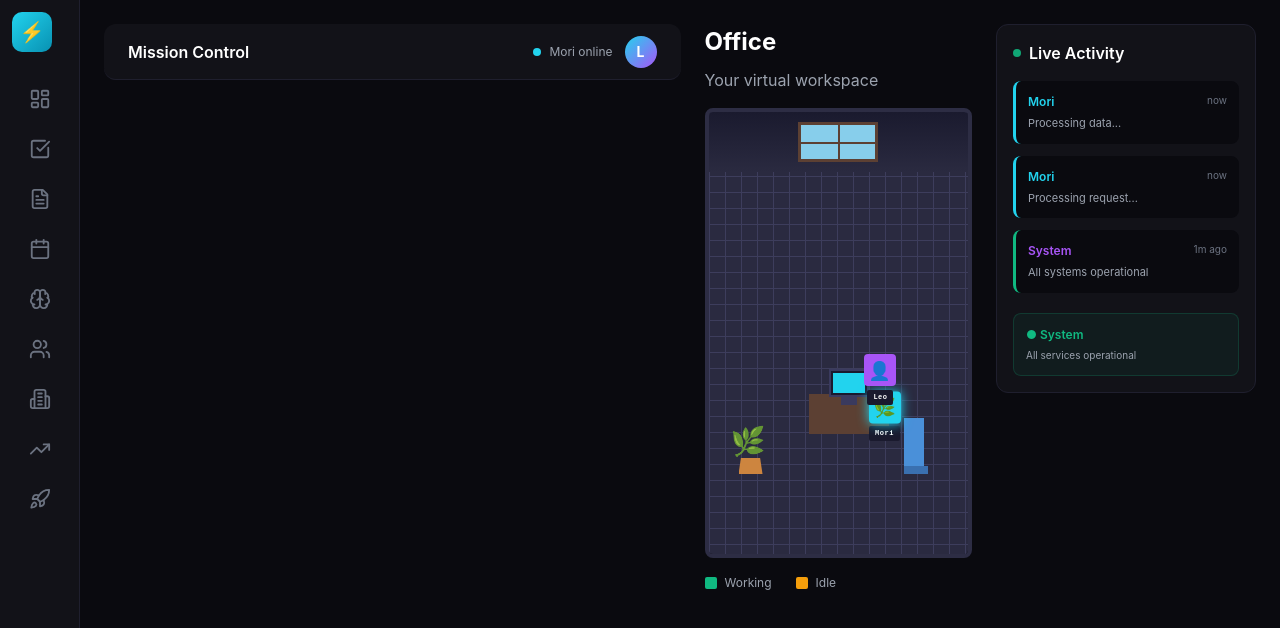
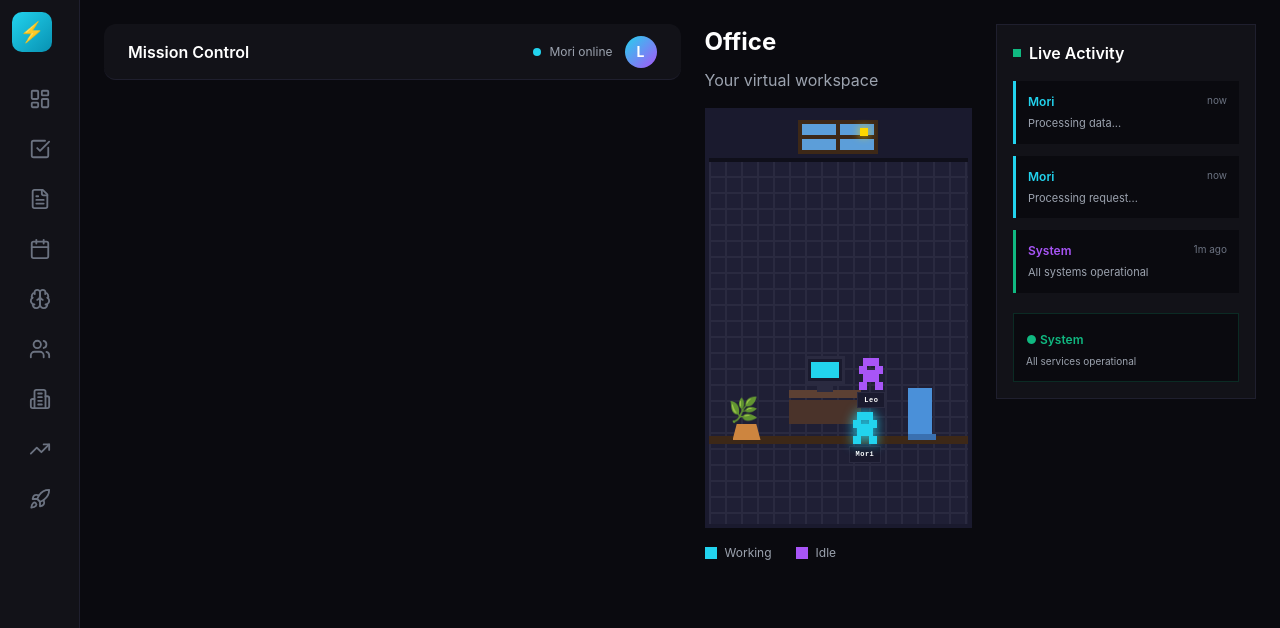
Before and after one commit to leopb3876/mission-control, a Next.js app: page /office in a window 1280 px wide. Shown: the top 628 px of the page. Built offline with nearby package versions, Linux system fonts and the light colour scheme.

Commit message:
True pixel art office (SVG sprites, blocky designs)

```diff
--- a/src/app/office/page.tsx
+++ b/src/app/office/page.tsx
@@ -21,10 +21,24 @@ type Activity = {
   time: string;
 };
 
+// Pixel art sprite data (simple 8x8 pixel characters)
+const createPixelCharacter = (color: string) => (
+  <svg width="32" height="32" viewBox="0 0 8 8" style={{ imageRendering: "pixelated" }}>
+    <rect x="2" y="0" width="4" height="1" fill={color} />
+    <rect x="1" y="1" width="6" height="1" fill={color} />
+    <rect x="1" y="2" width="2" height="2" fill={color} />
+    <rect x="5" y="2" height="2" width="2" fill={color} />
+    <rect x="2" y="3" width="4" height="3" fill={color} />
+    <rect x="1" y="4" width="6" height="3" fill={color} />
+    <rect x="1" y="6" width="2" height="2" fill={color} />
+    <rect x="5" y="6" width="2" height="2" fill={color} />
+  </svg>
+);
+
 export default function OfficePage() {
   const [agents, setAgents] = useState<Agent[]>([
-    { id: "mori", name: "Mori", emoji: "🌿", status: "working", x: 160, y: 280, targetX: 160, targetY: 280, color: "#22d3ee" },
-    { id: "leo", name: "Leo", emoji: "👤", status: "idle", x: 340, y: 300, targetX: 340, targetY: 300, color: "#a855f7" },
+    { id: "mori", name: "Mori", emoji: "🌿", status: "working", x: 140, y: 300, targetX: 140, targetY: 300, color: "#22d3ee" },
+    { id: "leo", name: "Leo", emoji: "👤", status: "idle", x: 380, y: 320, targetX: 380, targetY: 320, color: "#a855f7" },
   ]);
 
   const [activities, setActivities] = useState<Activity[]>([
@@ -35,8 +49,8 @@ export default function OfficePage() {
   // Generate desk positions based on agents
   const deskPositions = agents.map((agent, i) => ({
     id: agent.id,
-    x: 100 + i * 200,
-    y: 220,
+    x: 80 + i * 220,
+    y: 240,
     color: agent.color,
   }));
 
@@ -47,7 +61,7 @@ export default function OfficePage() {
         if (agent.status === "idle") {
           return {
             ...agent,
-            targetX: Math.random() * 300 + 100,
+            targetX: Math.random() * 350 + 80,
             targetY: Math.random() * 200 + 150,
           };
         }
@@ -115,147 +129,153 @@ export default function OfficePage() {
       </header>
 
       <div style={{ display: "flex", gap: "24px", width: "100%" }}>
-        {/* Office Room - Top Down Pixel Art */}
+        {/* Office Room - Pixel Art Style */}
         <div style={{ flex: 1 }}>
           <h1 style={{ fontSize: "24px", fontWeight: "bold", marginBottom: "8px" }}>Office</h1>
           <p style={{ color: "#9ca3af", marginBottom: "16px" }}>Your virtual workspace</p>
 
-          {/* Office Room - Top Down Pixel Art - Fills available space */}
           <div style={{
             flex: 1,
-            height: "450px",
+            height: "420px",
             position: "relative",
-            borderRadius: "8px",
+            borderRadius: "0px",
             overflow: "hidden",
-            border: "4px solid #2d2d44",
+            border: "4px solid #1a1a2e",
             imageRendering: "pixelated",
           }}>
-            {/* Floor - Pixel Art Tile */}
+            {/* Floor - Checkered Pixel Tiles */}
             <div style={{
               position: "absolute",
               inset: 0,
               background: `
-                linear-gradient(90deg, #3d3d5c 1px, transparent 1px),
-                linear-gradient(#3d3d5c 1px, transparent 1px),
-                #2a2a40
+                linear-gradient(90deg, #2a2a40 2px, transparent 2px),
+                linear-gradient(#2a2a40 2px, transparent 2px),
+                #1f1f35
               `,
               backgroundSize: "16px 16px",
             }} />
 
+            {/* Top Wall */}
+            <div style={{
+              position: "absolute",
+              top: 0,
+              left: 0,
+              right: 0,
+              height: "50px",
+              background: "#1a1a2e",
+              borderBottom: "4px solid #0f0f1a",
+            }}>
+              {/* Pixel Window */}
+              <div style={{
+                position: "absolute",
+                top: "8px",
+                left: "50%",
+                transform: "translateX(-50%)",
+                width: "80px",
+                height: "34px",
+                background: "#5c9ed9",
+                border: "4px solid #3d2817",
+                imageRendering: "pixelated",
+              }}>
+                {/* Window cross */}
+                <div style={{ position: "absolute", top: "50%", left: 0, right: 0, height: "4px", background: "#3d2817", transform: "translateY(-50%)" }} />
+                <div style={{ position: "absolute", left: "50%", top: 0, bottom: 0, width: "4px", background: "#3d2817", transform: "translateX(-50%)" }} />
+                {/* Sun pixel */}
+                <div style={{ position: "absolute", top: "4px", right: "6px", width: "8px", height: "8px", background: "#ffd700", boxShadow: "0 0 8px #ffd700" }} />
+              </div>
+            </div>
+
+            {/* Baseboard */}
+            <div style={{
+              position: "absolute",
+              bottom: "80px",
+              left: 0,
+              right: 0,
+              height: "8px",
+              background: "#3d2817",
+            }} />
+
             {/* Plant - Pixel Art */}
-            <div style={{ position: "absolute", bottom: "80px", left: "30px" }}>
+            <div style={{ position: "absolute", bottom: "84px", left: "24px" }}>
               {/* Pot */}
               <div style={{
-                width: "24px",
+                width: "28px",
                 height: "16px",
                 background: "#cd853f",
-                clipPath: "polygon(10% 0%, 90% 0%, 100% 100%, 0% 100%)"
+                clipPath: "polygon(15% 0%, 85% 0%, 100% 100%, 0% 100%)",
               }} />
-              {/* Leaves - pixelated */}
+              {/* Leaves - pixel blocks */}
               <div style={{
                 position: "absolute",
                 bottom: "12px",
-                left: "-8px",
-                fontSize: "28px",
+                left: "-4px",
+                fontSize: "24px",
                 imageRendering: "pixelated",
-                filter: "saturate(0.8)"
+                filter: "saturate(0.7) contrast(1.2)",
               }}>🌿</div>
             </div>
 
             {/* Water Cooler - Pixel Art */}
-            <div style={{ position: "absolute", bottom: "80px", right: "40px" }}>
+            <div style={{ position: "absolute", bottom: "84px", right: "32px" }}>
               <div style={{
-                width: "20px",
-                height: "50px",
+                width: "24px",
+                height: "48px",
                 background: "#4a90d9",
-                imageRendering: "pixelated"
+                imageRendering: "pixelated",
               }} />
               <div style={{
-                width: "24px",
-                height: "8px",
+                width: "28px",
+                height: "6px",
                 background: "#3a70b0",
                 marginTop: "-2px"
               }} />
             </div>
 
-            {/* Desks with Monitors - Generated for each agent */}
-            {deskPositions.map((desk, i) => (
-              <div key={desk.id} style={{ position: "absolute", bottom: "120px", left: `${desk.x}px` }}>
-                {/* Desk */}
+            {/* Pixel Art Desks */}
+            {deskPositions.map((desk) => (
+              <div key={desk.id} style={{ position: "absolute", bottom: "100px", left: `${desk.x}px` }}>
+                {/* Desk top */}
                 <div style={{
-                  width: "80px",
-                  height: "40px",
+                  width: "72px",
+                  height: "8px",
                   background: "#5c4033",
                   imageRendering: "pixelated"
-                }}>
+                }} />
+                {/* Desk front */}
+                <div style={{
+                  width: "72px",
+                  height: "24px",
+                  background: "#4a332a",
+                  marginTop: "2px"
+                }} />
                 {/* Monitor */}
                 <div style={{
                   position: "absolute",
-                    top: "-25px",
-                    left: "20px",
+                  bottom: "40px",
+                  left: "16px",
                   width: "40px",
                   height: "28px",
                   background: "#1a1a2e",
-                    border: "2px solid #3a3a5e"
+                  border: "3px solid #2a2a40"
                 }}>
                   <div style={{
                     position: "absolute",
-                      inset: "2px",
-                      background: agents[i]?.status === "working" ? desk.color : "#0f0f1a",
+                    inset: "3px",
+                    background: deskPositions.find(d => d.id === desk.id)?.color || "#22d3ee",
                     transition: "background 0.3s"
                   }} />
                 </div>
                 {/* Stand */}
                 <div style={{
                   position: "absolute",
-                    top: "3px",
-                    left: "32px",
+                  bottom: "32px",
+                  left: "28px",
                   width: "16px",
                   height: "8px",
-                    background: "#3a3a5e"
+                  background: "#2a2a40"
                 }} />
               </div>
-              </div>
             ))}
-
-            {/* Wall/Top Border */}
-            <div style={{
-              position: "absolute",
-              top: 0,
-              left: 0,
-              right: 0,
-              height: "60px",
-              background: "linear-gradient(180deg, #1a1a2e 0%, #2a2a40 100%)",
-            }}>
-              {/* Window */}
-              <div style={{
-                position: "absolute",
-                top: "10px",
-                left: "50%",
-                transform: "translateX(-50%)",
-                width: "80px",
-                height: "40px",
-                background: "#87ceeb",
-                border: "3px solid #5c4033",
-              }}>
-                <div style={{
-                  position: "absolute",
-                  top: "50%",
-                  left: 0,
-                  right: 0,
-                  height: "2px",
-                  background: "#5c4033"
-                }} />
-                <div style={{
-                  position: "absolute",
-                  top: 0,
-                  bottom: 0,
-                  left: "50%",
-                  width: "2px",
-                  background: "#5c4033"
-                }} />
-              </div>
-            </div>
 
             {/* Agents - Pixel Characters */}
             {agents.map((agent) => (
@@ -272,35 +292,30 @@ export default function OfficePage() {
                   zIndex: 5,
                 }}
               >
-                {/* Pixel Character */}
-                <div style={{
-                  width: "32px",
-                  height: "32px",
-                  background: agent.color,
-                  borderRadius: "4px",
-                  display: "flex",
-                  alignItems: "center",
-                  justifyContent: "center",
-                  fontSize: "18px",
-                  imageRendering: "pixelated",
-                  boxShadow: agent.status === "working"
-                    ? `0 0 12px ${agent.color}`
-                    : "none",
-                  animation: agent.status === "idle" ? "walk 0.4s steps(2) infinite" : "bounce 0.8s ease-in-out infinite",
-                }}>
-                  {agent.emoji}
-                </div>
+                {/* Pixel Character Sprite */}
+                <svg width="32" height="32" viewBox="0 0 8 8" style={{ imageRendering: "pixelated", filter: agent.status === "working" ? `drop-shadow(0 0 6px ${agent.color})` : "none" }}>
+                  {/* Head */}
+                  <rect x="2" y="0" width="4" height="2" fill={agent.color} />
+                  {/* Eyes */}
+                  <rect x="1" y="2" width="2" height="2" fill={agent.color} />
+                  <rect x="5" y="2" width="2" height="2" fill={agent.color} />
+                  {/* Body */}
+                  <rect x="2" y="3" width="4" height="3" fill={agent.color} />
+                  {/* Legs */}
+                  <rect x="1" y="6" width="2" height="2" fill={agent.color} />
+                  <rect x="5" y="6" width="2" height="2" fill={agent.color} />
+                </svg>
 
                 {/* Name Tag - Pixel Style */}
                 <div style={{
                   marginTop: "2px",
                   padding: "2px 6px",
                   background: "#1a1a2e",
-                  borderRadius: "2px",
                   fontSize: "7px",
                   fontWeight: 700,
                   fontFamily: "monospace",
                   letterSpacing: "0.5px",
+                  border: "1px solid #2a2a40",
                 }}>
                   {agent.name}
                 </div>
@@ -311,20 +326,20 @@ export default function OfficePage() {
           {/* Legend */}
           <div style={{ display: "flex", gap: "24px", marginTop: "16px" }}>
             <div style={{ display: "flex", alignItems: "center", gap: "8px" }}>
-              <div style={{ width: "12px", height: "12px", background: "#10b981", borderRadius: "2px" }} />
+              <div style={{ width: "12px", height: "12px", background: "#22d3ee" }} />
               <span style={{ fontSize: "12px", color: "#9ca3af" }}>Working</span>
             </div>
             <div style={{ display: "flex", alignItems: "center", gap: "8px" }}>
-              <div style={{ width: "12px", height: "12px", background: "#f59e0b", borderRadius: "2px" }} />
+              <div style={{ width: "12px", height: "12px", background: "#a855f7" }} />
               <span style={{ fontSize: "12px", color: "#9ca3af" }}>Idle</span>
             </div>
           </div>
         </div>
 
         {/* Live Activity Sidebar */}
-        <div style={{ width: "260px", background: "#121218", borderRadius: "12px", border: "1px solid #1f1f2e", padding: "16px", height: "fit-content" }}>
+        <div style={{ width: "260px", background: "#121218", borderRadius: "0px", border: "1px solid #1f1f2e", padding: "16px", height: "fit-content" }}>
           <h2 style={{ fontSize: "16px", fontWeight: 600, marginBottom: "16px", display: "flex", alignItems: "center", gap: "8px" }}>
-            <div style={{ width: "8px", height: "8px", borderRadius: "50%", background: "#10b981", animation: "pulse 2s infinite" }} />
+            <div style={{ width: "8px", height: "8px", background: "#10b981" }} />
             Live Activity
           </h2>
 
@@ -335,9 +350,7 @@ export default function OfficePage() {
                 style={{
                   padding: "12px",
                   background: "#0a0a0f",
-                  borderRadius: "8px",
                   borderLeft: `3px solid ${activity.agent === "Mori" ? "#22d3ee" : activity.agent === "Leo" ? "#a855f7" : "#10b981"}`,
-                  animation: index === 0 ? "slideIn 0.3s ease-out" : "none",
                 }}
               >
                 <div style={{ display: "flex", justifyContent: "space-between", marginBottom: "4px" }}>
@@ -352,33 +365,12 @@ export default function OfficePage() {
           </div>
 
           {/* System Status */}
-          <div style={{ marginTop: "20px", padding: "12px", background: "#10b98110", borderRadius: "8px", border: "1px solid #10b98130" }}>
-            <div style={{ display: "flex", alignItems: "center", gap: "6px", marginBottom: "4px" }}>
+          <div style={{ marginTop: "20px", padding: "12px", background: "#0a0a0f", border: "1px solid #10b98130" }}>
             <span style={{ fontSize: "12px", fontWeight: 600, color: "#10b981" }}>● System</span>
-            </div>
-            <p style={{ fontSize: "10px", color: "#9ca3af" }}>All services operational</p>
+            <p style={{ fontSize: "10px", color: "#9ca3af", marginTop: "4px" }}>All services operational</p>
           </div>
         </div>
       </div>
-
-      <style>{`
-        @keyframes bounce {
-          0%, 100% { transform: translateY(0); }
-          50% { transform: translateY(-3px); }
-        }
-        @keyframes walk {
-          0%, 100% { transform: translateY(0); }
-          50% { transform: translateY(-2px); }
-        }
-        @keyframes pulse {
-          0%, 100% { opacity: 1; }
-          50% { opacity: 0.5; }
-        }
-        @keyframes slideIn {
-          from { opacity: 0; transform: translateX(10px); }
-          to { opacity: 1; transform: translateX(0); }
-        }
-      `}</style>
     </div>
   );
 }
```
Lines whose indentation alone changed are shown as unchanged.
